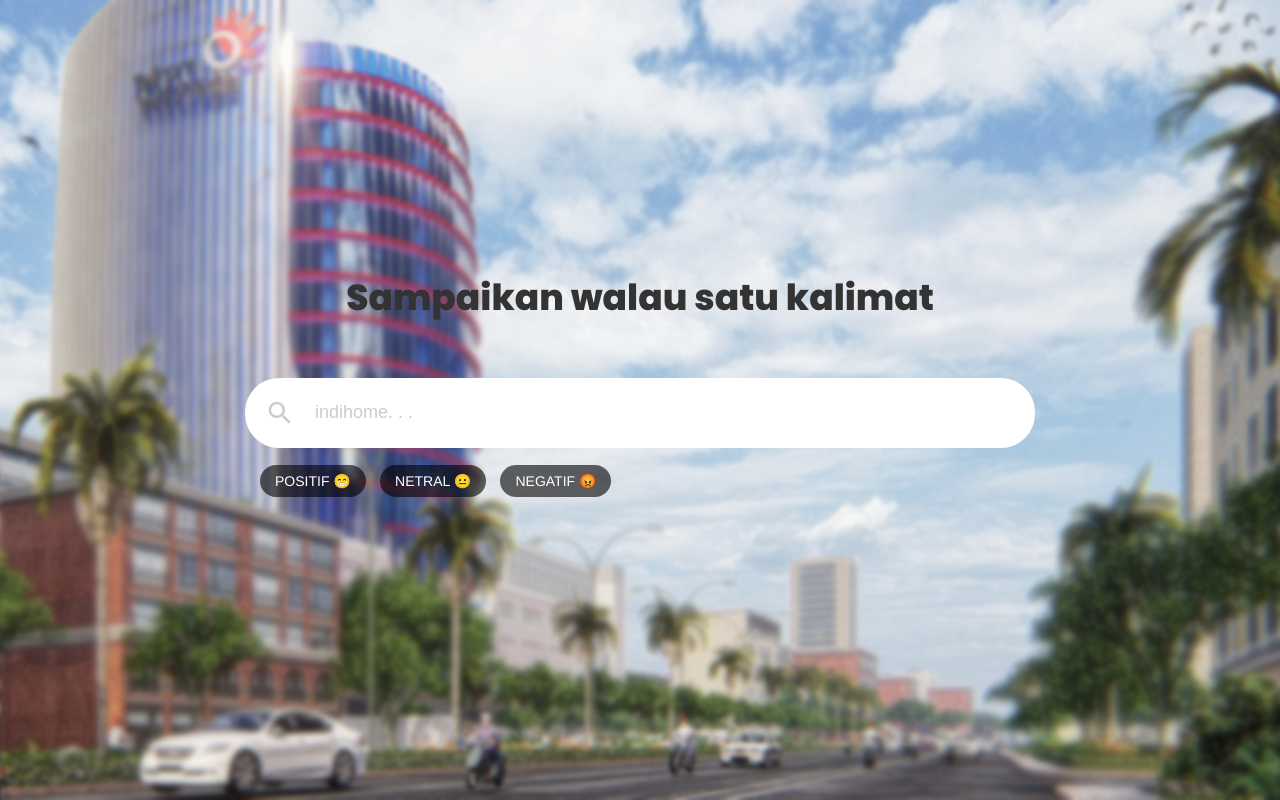
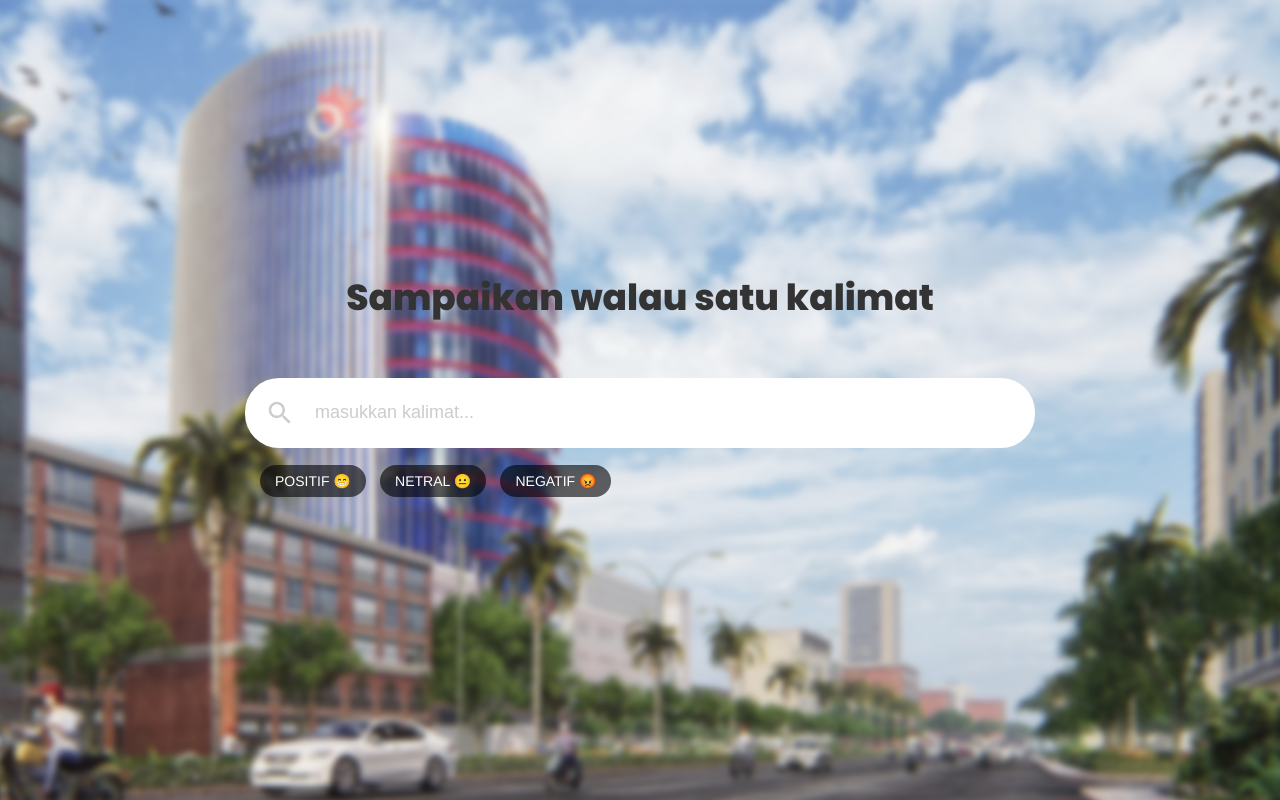
Before and after one commit to basnugroho/sentinet-fe, a PHP site: page / in a window 1280 px wide. Run offline with PHP 8.4, Linux system fonts and the light colour scheme.

Commit message:
prevendefault and some fixing

```diff
--- a/css/main.css
+++ b/css/main.css
@@ -823,10 +823,15 @@ legend {
   -ms-flex-align: center;
       align-items: center;
   font-family: 'Poppins', sans-serif;
-  background: url("../images/tlkm-5-back.jpg");
+  background: url("../images/tlkm-5-back.png");
   background-size: cover;
   background-position: center center;
   padding: 15px;
+}
+
+img {
+  -webkit-filter: blur(5px); /* Safari 6.0 - 9.0 */
+  filter: blur(5px);
 }
 
 .s006 form {
--- a/index.php
+++ b/index.php
@@ -12,7 +12,7 @@ header("Access-Control-Allow-Origin: *"); ?>
   </head>
   <body>
     <div class="s006">
-      <form method="POST">
+      <form id="myform" method="POST">
         <fieldset>
           <legend id="kalimat">Sampaikan walau satu kalimat</legend>
           <div class="inner-form">
@@ -22,10 +22,11 @@ header("Access-Control-Allow-Origin: *"); ?>
                   <path d="M15.5 14h-.79l-.28-.27C15.41 12.59 16 11.11 16 9.5 16 5.91 13.09 3 9.5 3S3 5.91 3 9.5 5.91 16 9.5 16c1.61 0 3.09-.59 4.23-1.57l.27.28v.79l5 4.99L20.49 19l-4.99-5zm-6 0C7.01 14 5 11.99 5 9.5S7.01 5 9.5 5 14 7.01 14 9.5 11.99 14 9.5 14z"></path>
                 </svg>
               </button>
-              <input id="search" type="text" name="tweet" placeholder="indihome. . ." value="" />
+              <input id="search" type="text" name="tweet" placeholder="masukkan kalimat..." value="" />
             </div>
           </div>
           <div class="suggestion-wrap">
+            <span id="kata"></span>
             <span id="sent-positive">POSITIF 😁</span>
             <span id="sent-netral">NETRAL 😐</span>
             <span id="sent-negative">NEGATIF 😡</span>
@@ -34,14 +35,13 @@ header("Access-Control-Allow-Origin: *"); ?>
       </form>
     </div>
     <script language="JavaScript" type="text/javascript">
-      sentiment = 0
+      $('#kata').hide();
+      sentiment = 2
       //jQuery detect user pressing enter
       $(document).on('keypress',function(e) {
-
         if(e.which == 13) {
+            event.preventDefault()
             var tweet = $("#search").val()
-            console.log(JSON.stringify(tweet))
-
             $.ajax({
                 url : "https://api.sentinet.xyz/process", // Url of backend (can be python, php, etc..)
                 type: "post", // data type (can be get, post, put, delete)
@@ -66,36 +66,27 @@ header("Access-Control-Allow-Origin: *"); ?>
                     console.log(errorThrown);
                 }
             });
+            $('#myform')[0].reset();
             if (sentiment == -1) {
+              $('#kata').text(tweet).show();
               $("#sent-positive").hide();
               $("#sent-netral").hide();
               $("#sent-negative").show();
-              alert("NEGATIVE")
             } else if (sentiment == 0) {
+              $('#kata').text(tweet).show();
               $("#sent-positive").hide();
               $("#sent-netral").show();
               $("#sent-negative").hide();
-              alert("NETRAL")
-            } else {
+            } else if (sentiment == 1) {
+              $('#kata').text(tweet).show();
               $("#sent-positive").show();
               $("#sent-netral").hide();
               $("#sent-negative").hide();
-              alert("POSITIVE")
+            } else {
+              $("#sent-positive").show();
+              $("#sent-netral").show();
+              $("#sent-negative").show();
             }
-        }
-
-        if (sentiment == -1) {
-          $("#sent-positive").hide();
-          $("#sent-netral").hide();
-          $("#sent-negative").show();
-        } else if (sentiment == 0) {
-          $("#sent-positive").hide();
-          $("#sent-netral").show();
-          $("#sent-negative").hide();
-        } else {
-          $("#sent-positive").show();
-          $("#sent-netral").hide();
-          $("#sent-negative").hide();
         }
       });
     </script>
```
Also changed, not shown: images/tlkm-5-back.png (added), 2 other files.
